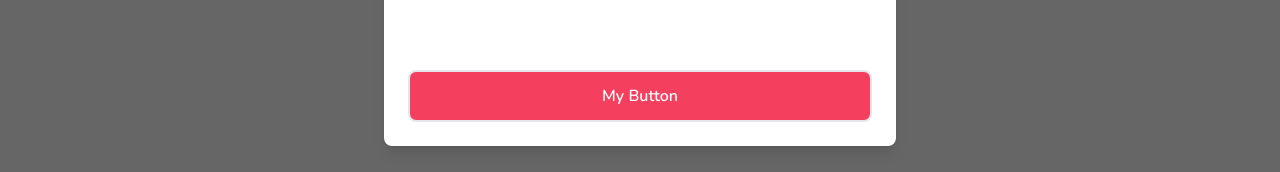
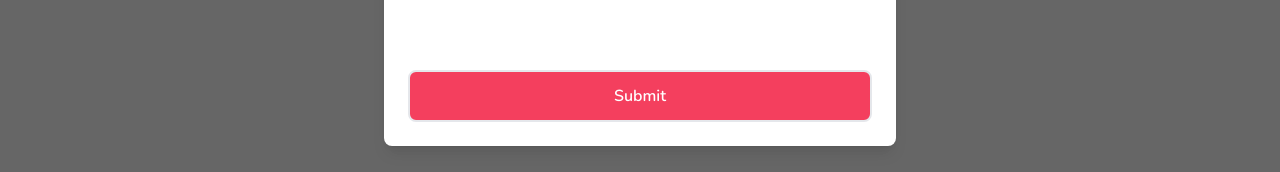
Before and after one commit to shuang54/airbnb, a Next.js app: page / in a window 1280 px wide. Shown: the part 367-539 px from the top of the page. Built offline with nearby package versions, Linux system fonts and the light colour scheme.

Commit message:
完成Modal弹窗UI的开发

```diff
--- a/app/components/Modals/Modal.tsx
+++ b/app/components/Modals/Modal.tsx
@@ -135,7 +135,19 @@
                     gap-4
                     w-full
                   ">
-                    <Button label="My Button"/>
+                    {secondaryAction && secondaryActionLabel && (
+                      <Button
+                      outline
+                      disabled={disabled}
+                      label={secondaryActionLabel}
+                      onClick={handleSecondaryAction}
+                    />
+                    )}
+                    <Button
+                      disabled={disabled}
+                      label={actionLabel}
+                      onClick={handleSubmit}
+                    />
                   </div>
                 </div>
             </div>
--- a/app/layout.tsx
+++ b/app/layout.tsx
@@ -20,7 +20,7 @@
     <html lang="en">
       <body className={font.className}>
         <ClientOnly>
-          <Modal title='I am title' isOpen />
+          <Modal actionLabel='Submit' title='I am title' isOpen />
           <Navbar />
         </ClientOnly>
         {children}
```
